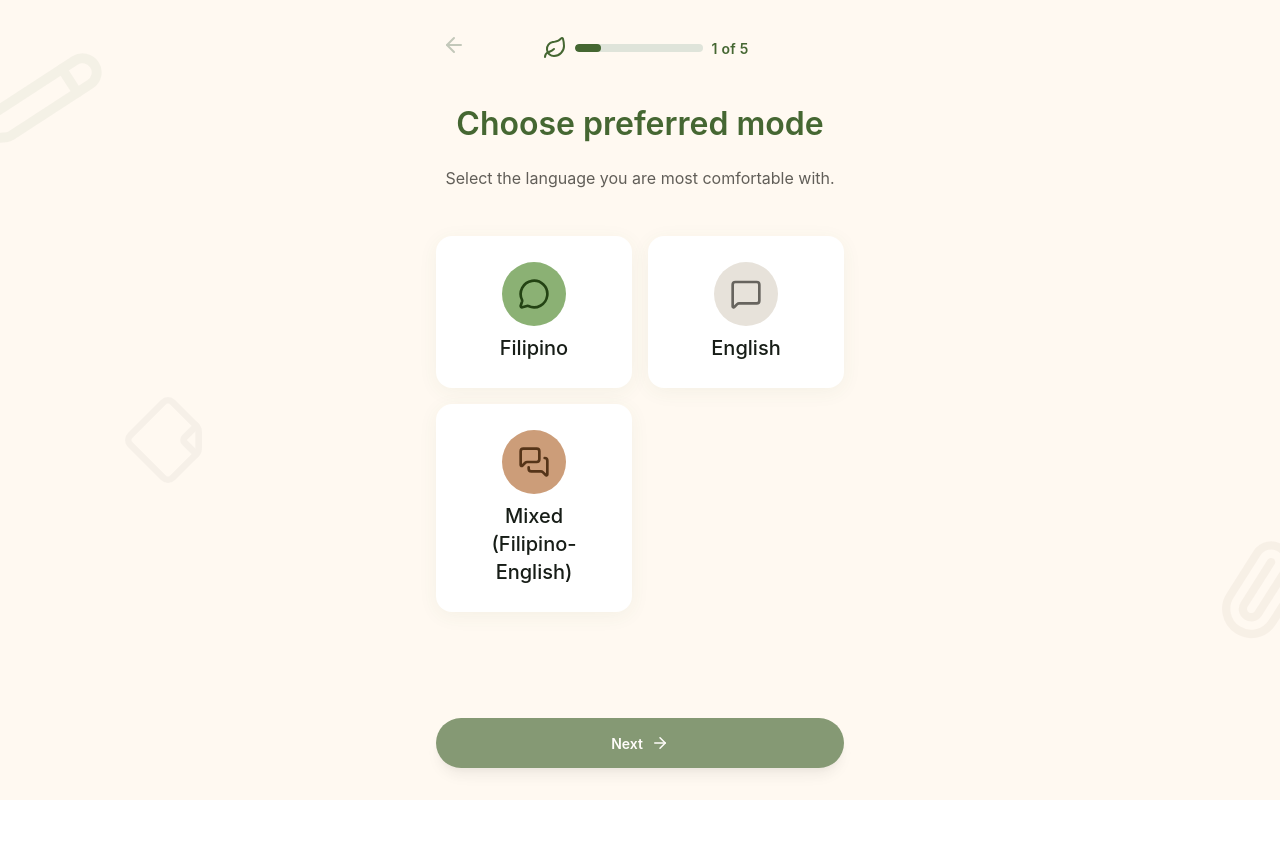
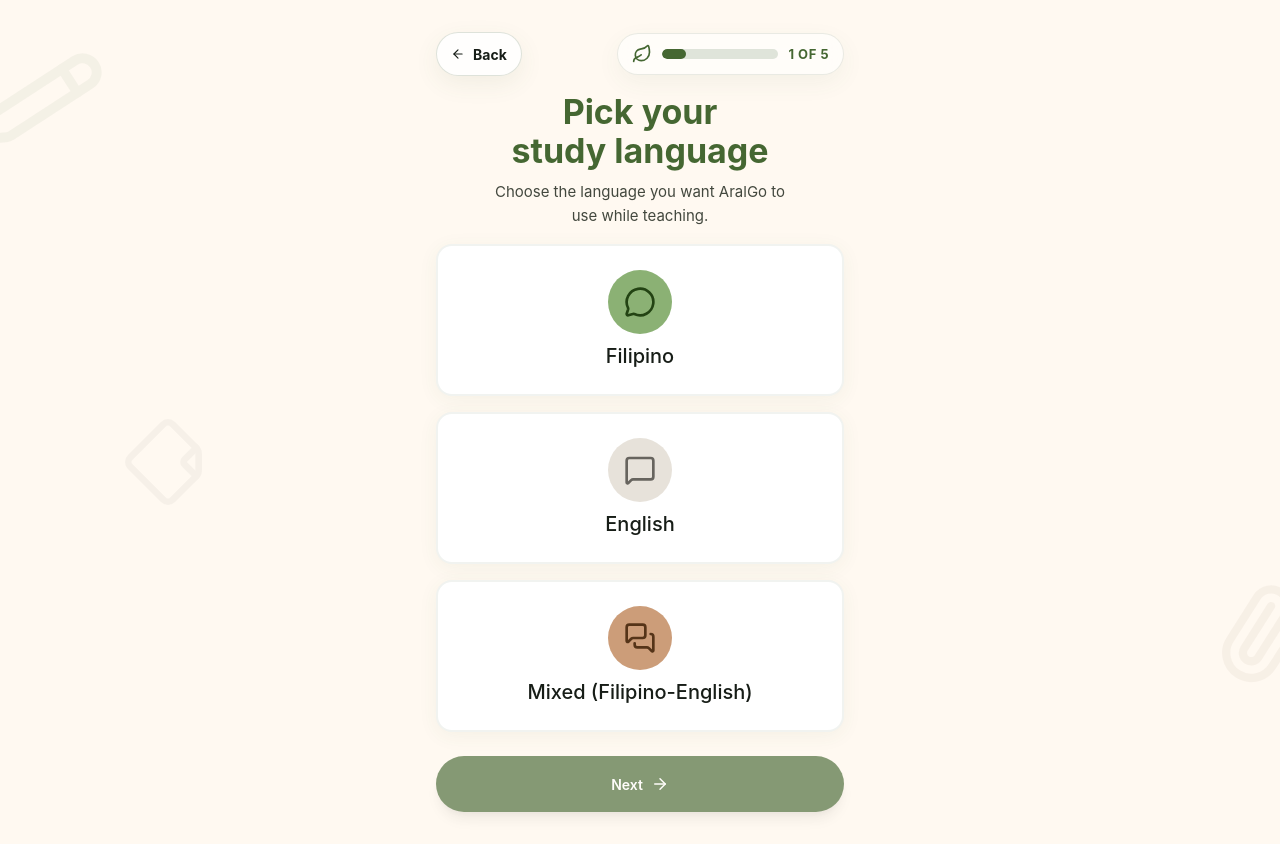
Before and after one commit to hornley/AralGo, a Next.js app: page /onboarding in a window 1280 px wide. Before the commit the page ends 800 px from the top, so only its background shows below. Built offline with nearby package versions, Linux system fonts and the light colour scheme.

Commit message:
Polish onboarding navigation and selection UX

```diff
--- a/app/onboarding/onboarding.module.css
+++ b/app/onboarding/onboarding.module.css
@@ -38,43 +38,99 @@
   justify-content: space-between;
   align-items: center;
   margin-bottom: 16px;
+  gap: 8px;
 }
 
 .backButton {
-  color: var(--color-outline-variant);
+  display: inline-flex;
+  align-items: center;
+  gap: 8px;
+  min-height: 44px;
+  padding: 0 14px;
+  border-radius: 9999px;
+  border: 1px solid rgba(74, 103, 65, 0.18);
+  background: rgba(255, 255, 255, 0.82);
+  color: var(--color-on-surface);
   cursor: pointer;
-  background: none;
-  border: none;
-  font-size: 24px;
+  font-family: var(--font-lexend), sans-serif;
+  font-size: 14px;
+  font-weight: 700;
+  box-shadow: 0 8px 24px rgba(74, 103, 65, 0.08);
+  backdrop-filter: blur(10px);
+  transition: transform 0.12s ease, box-shadow 0.12s ease, background-color 0.12s ease;
 }
 
-.spacer {
-  width: 24px;
+.backButton:hover,
+.backButton:focus-visible {
+  background: var(--color-surface);
+  box-shadow: 0 10px 28px rgba(74, 103, 65, 0.14);
+}
+
+.backButton:active {
+  transform: translateY(1px);
+}
+
+.backButton:focus-visible,
+.nextButton:focus-visible,
+.skipButton:focus-visible,
+.primaryButton:focus-visible,
+.secondaryButton:focus-visible {
+  outline: 3px solid rgba(74, 103, 65, 0.22);
+  outline-offset: 2px;
+}
+
+.stepLabelGroup {
+  display: flex;
+  flex-direction: column;
+  align-items: center;
+  gap: 4px;
+  margin-bottom: 10px;
+}
+
+.eyebrow {
+  margin: 0;
+  font-family: var(--font-lexend), sans-serif;
+  font-size: 11px;
+  line-height: 1.4;
+  font-weight: 800;
+  letter-spacing: 0.12em;
+  text-transform: uppercase;
+  color: var(--color-primary);
+}
+
+.stepLabel {
+  margin: 0;
+  font-size: 13px;
+  line-height: 1.4;
+  font-weight: 600;
+  color: var(--color-on-surface-variant);
 }
 
 .title {
   font-family: var(--font-lexend), sans-serif;
-  font-size: 28px;
-  line-height: 36px;
-  font-weight: 600;
+  font-size: 30px;
+  line-height: 1.15;
+  font-weight: 700;
   color: var(--color-primary);
   text-align: center;
-  margin-top: 24px;
-  margin-bottom: 8px;
+  margin: 0 0 10px;
+  max-width: 100%;
+  text-wrap: balance;
 }
 
 @media (min-width: 768px) {
   .title {
-    font-size: 32px;
-    line-height: 40px;
+    font-size: 34px;
   }
 }
 
 .subtitle {
-  font-size: 16px;
-  color: var(--color-secondary);
+  font-size: 15px;
+  line-height: 1.6;
+  color: var(--color-on-surface-variant);
   text-align: center;
-  margin-bottom: 32px;
+  margin: 0;
+  max-width: 32ch;
 }
 
 .content {
@@ -92,9 +148,17 @@
   gap: 16px;
 }
 
+.singleColumnGrid {
+  grid-template-columns: 1fr;
+}
+
 @media (min-width: 768px) {
   .grid {
     grid-template-columns: 1fr 1fr;
+  }
+
+  .singleColumnGrid {
+    grid-template-columns: 1fr;
   }
 }
 
@@ -148,12 +212,18 @@
   display: flex;
   justify-content: center;
   align-items: center;
+  min-height: 56px;
   cursor: pointer;
-  transition: transform 0.1s ease-in-out;
+  transition: transform 0.1s ease-in-out, box-shadow 0.12s ease;
 }
 
 .nextButton:active {
   transform: scale(0.95);
+}
+
+.nextButton:hover,
+.primaryButton:hover {
+  box-shadow: 0 12px 24px rgba(69, 103, 50, 0.2);
 }
 
 .nextButtonIcon {
@@ -171,16 +241,17 @@
 .skipButton {
   width: 100%;
   background-color: transparent;
-  color: var(--color-on-surface-variant);
+  color: var(--color-on-surface);
   font-family: var(--font-lexend), sans-serif;
   font-size: 14px;
   font-weight: 600;
   padding: 16px;
   border-radius: 9999px;
-  border: 1px solid var(--color-outline-variant);
+  border: 1px solid rgba(74, 103, 65, 0.24);
   display: flex;
   justify-content: center;
   align-items: center;
+  min-height: 56px;
   cursor: pointer;
   transition: all 0.1s ease-in-out;
 }
@@ -200,7 +271,8 @@
   margin: 12px 0 0;
   text-align: center;
   font-size: 14px;
-  color: var(--color-secondary);
+  line-height: 1.5;
+  color: var(--color-on-surface-variant);
 }
 
 /* Step 5: Celebration & Summary — Notebook "Well Done" Page */
@@ -214,7 +286,7 @@
 
 .starWrapper {
   position: relative;
-  margin-bottom: 16px;
+  margin-bottom: 12px;
 }
 
 .starGlow {
@@ -243,7 +315,7 @@
   font-weight: 700;
   color: var(--color-primary);
   text-align: center;
-  margin: 0 0 6px;
+  margin: 0 0 8px;
   line-height: 1.2;
 }
 
@@ -252,8 +324,20 @@
   color: var(--color-on-surface-variant);
   text-align: center;
   margin: 0 0 4px;
-  max-width: 300px;
+  max-width: 320px;
   line-height: 1.5;
+}
+
+.celebrationBadge {
+  margin: 0 0 8px;
+  padding: 6px 12px;
+  border-radius: 9999px;
+  background: rgba(74, 103, 65, 0.12);
+  color: var(--color-primary);
+  font-size: 12px;
+  font-weight: 700;
+  letter-spacing: 0.08em;
+  text-transform: uppercase;
 }
 
 /* Summary Cards — Sticky Note Style */
@@ -368,25 +452,26 @@
 .secondaryButton {
   width: 100%;
   background: transparent;
-  color: var(--color-on-surface-variant);
+  color: var(--color-on-surface);
   font-family: var(--font-quicksand), sans-serif;
   font-size: 14px;
   font-weight: 600;
-  padding: 14px;
+  padding: 14px 16px;
   border-radius: 9999px;
-  border: 1.5px solid var(--color-outline-variant);
+  border: 1.5px solid rgba(74, 103, 65, 0.24);
   cursor: pointer;
   transition: all 0.12s ease;
   display: flex;
   justify-content: center;
   align-items: center;
   gap: 6px;
+  min-height: 52px;
 }
 
 .secondaryButton:active {
   transform: scale(0.97);
   background-color: var(--color-surface-dim);
-  border-color: var(--color-on-surface-variant);
+  border-color: var(--color-on-surface);
 }
 
 .secondaryButton:disabled {
@@ -409,3 +494,15 @@
   margin: 4px 0 16px;
   opacity: 0.3;
 }
+
+@media (prefers-reduced-motion: reduce) {
+  .backButton,
+  .nextButton,
+  .skipButton,
+  .primaryButton,
+  .secondaryButton,
+  .starGlow {
+    transition: none;
+    animation: none;
+  }
+}
--- a/app/onboarding/page.tsx
+++ b/app/onboarding/page.tsx
@@ -16,6 +16,23 @@ import {
   type StudySetupDraft,
 } from '@/lib/study/study-setup';
 import styles from './onboarding.module.css';
+
+const stepDetails = {
+  1: {
+    title: 'Pick your study language',
+    subtitle: 'Choose the language you want AralGo to use while teaching.',
+  },
+  2: {
+  },
+  3: {
+  },
+  4: {
+  },
+  5: {
+    title: "You're all set",
+    subtitle: 'Check your setup, then start learning or head straight to your dashboard.',
+  },
+} as const;
 
 export default function OnboardingPage() {
   const router = useRouter();
@@ -157,24 +174,42 @@ export default function OnboardingPage() {
     );
   };
 
+  const renderHeader = ({
+    currentStep,
+    title,
+    subtitle,
+    onBack = handleBack,
+  }: {
+    currentStep: keyof typeof stepDetails;
+    title: string;
+    subtitle: string;
+    onBack?: () => void;
+  }) => (
+    <header className={styles.header}>
+      <div className={styles.headerTop}>
+        <button className={styles.backButton} onClick={onBack} type="button" aria-label="Go back">
+          <AppIcon name="arrow_back" />
+          <span>Back</span>
+        </button>
+        <LeafProgress currentStep={currentStep} totalSteps={totalSteps} />
+      </div>
+      <h1 className={styles.title}>{title}</h1>
+      <p className={styles.subtitle}>{subtitle}</p>
+    </header>
+  );
+
   const renderStep = () => {
     switch (step) {
       case 1:
         return (
           <>
-            <header className={styles.header}>
-              <div className={styles.headerTop}>
-                <button className={styles.backButton} onClick={handleBack}>
-                  <AppIcon name="arrow_back" />
-                </button>
-                <LeafProgress currentStep={1} totalSteps={totalSteps} />
-                <div className={styles.spacer}></div>
-              </div>
-              <h1 className={styles.title}>Choose preferred mode</h1>
-              <p className={styles.subtitle}>Select the language you are most comfortable with.</p>
-            </header>
+            {renderHeader({
+              currentStep: 1,
+              title: stepDetails[1].title,
+              subtitle: stepDetails[1].subtitle,
+            })}
             <div className={styles.content}>
-              <div className={styles.grid}>
+              <div className={`${styles.grid} ${styles.singleColumnGrid}`}>
                 <StationeryCard
                   title="Filipino"
                   icon="chat_bubble"
@@ -203,6 +238,7 @@ export default function OnboardingPage() {
                 className={styles.nextButton}
                 onClick={handleNext}
                 disabled={!language}
+                type="button"
               >
                 {t(language, 'common.next')}
                 <AppIcon name="arrow_forward" className={styles.nextButtonIcon} />
@@ -213,17 +249,11 @@ export default function OnboardingPage() {
       case 2:
         return (
           <>
-            <header className={styles.header}>
-              <div className={styles.headerTop}>
-                <button className={styles.backButton} onClick={handleBack}>
-                  <AppIcon name="arrow_back" />
-                </button>
-                <LeafProgress currentStep={2} totalSteps={totalSteps} />
-                <div className={styles.spacer}></div>
-              </div>
-              <h1 className={styles.title}>{t(language, 'grade.title')}</h1>
-              <p className={styles.subtitle}>{t(language, 'grade.subtitle')}</p>
-            </header>
+            {renderHeader({
+              currentStep: 2,
+              title: t(language, 'grade.title'),
+              subtitle: t(language, 'grade.subtitle'),
+            })}
             <div className={styles.content}>
               <div className={styles.grid}>
                 <StationeryCard
@@ -267,6 +297,7 @@ export default function OnboardingPage() {
                 className={styles.nextButton}
                 onClick={handleNext}
                 disabled={!gradeLevel}
+                type="button"
               >
                 {t(language, 'common.next')}
                 <AppIcon name="arrow_forward" className={styles.nextButtonIcon} />
@@ -277,17 +308,11 @@ export default function OnboardingPage() {
       case 3:
         return (
           <>
-            <header className={styles.header}>
-              <div className={styles.headerTop}>
-                <button className={styles.backButton} onClick={handleBack}>
-                  <AppIcon name="arrow_back" />
-                </button>
-                <LeafProgress currentStep={3} totalSteps={totalSteps} />
-                <div className={styles.spacer}></div>
-              </div>
-              <h1 className={styles.title}>{t(language, 'subject.title')}</h1>
-              <p className={styles.subtitle}>{t(language, 'subject.subtitle')}</p>
-            </header>
+            {renderHeader({
+              currentStep: 3,
+              title: t(language, 'subject.title'),
+              subtitle: t(language, 'subject.subtitle'),
+            })}
             <div className={styles.content}>
               <div className={styles.grid}>
                 <StationeryCard
@@ -331,6 +356,7 @@ export default function OnboardingPage() {
                 className={styles.nextButton}
                 onClick={handleNext}
                 disabled={subjects.length === 0}
+                type="button"
               >
                 {t(language, 'common.next')}
                 <AppIcon name="arrow_forward" className={styles.nextButtonIcon} />
@@ -341,17 +367,11 @@ export default function OnboardingPage() {
       case 4:
         return (
           <>
-            <header className={styles.header}>
-              <div className={styles.headerTop}>
-                <button className={styles.backButton} onClick={handleBack}>
-                  <AppIcon name="arrow_back" />
-                </button>
-                <LeafProgress currentStep={4} totalSteps={totalSteps} />
-                <div className={styles.spacer}></div>
-              </div>
-              <h1 className={styles.title}>{t(language, 'goal.title')}</h1>
-              <p className={styles.subtitle}>{t(language, 'goal.subtitle')}</p>
-            </header>
+            {renderHeader({
+              currentStep: 4,
+              title: t(language, 'goal.title'),
+              subtitle: t(language, 'goal.subtitle'),
+            })}
             <div className={styles.content}>
               <div className={styles.grid}>
                 <StationeryCard
@@ -379,16 +399,15 @@ export default function OnboardingPage() {
             </div>
             <footer className={styles.footer}>
               <div className={styles.buttonGroup}>
-                {goal ? (
-                  <button className={styles.nextButton} onClick={handleNext}>
-                    {t(language, 'common.next')}
-                    <AppIcon name="arrow_forward" className={styles.nextButtonIcon} />
+                <button className={styles.nextButton} onClick={handleNext} type="button">
+                  {t(language, 'common.next')}
+                  <AppIcon name="arrow_forward" className={styles.nextButtonIcon} />
+                </button>
+                {!goal ? (
+                  <button className={styles.skipButton} onClick={handleNext} type="button">
+                    Skip for now
                   </button>
-                ) : (
-                  <button className={styles.skipButton} onClick={handleNext}>
-                    {t(language, 'common.skip')}
-                  </button>
-                )}
+                ) : null}
               </div>
             </footer>
           </>
@@ -396,23 +415,22 @@ export default function OnboardingPage() {
       case 5:
         return (
           <>
-            <header className={styles.header}>
-              <div className={styles.headerTop}>
-                <button className={styles.backButton} onClick={() => setStep(4)}>
-                  <AppIcon name="arrow_back" />
-                </button>
-                <div className={styles.spacer}></div>
-              </div>
-            </header>
+            {renderHeader({
+              currentStep: 5,
+              title: stepDetails[5].title,
+              subtitle: stepDetails[5].subtitle,
+              onBack: () => setStep(4),
+            })}
             <div className={styles.content}>
               <div className={styles.celebration}>
                 <div className={styles.starWrapper}>
                   <div className={styles.starGlow} />
                   <AppIcon name="stars" className={styles.celebrationIcon} />
                 </div>
-                <h2 className={styles.celebrationTitle}>You&apos;re all set!</h2>
+                <p className={styles.celebrationBadge}>Profile ready</p>
+                <h2 className={styles.celebrationTitle}>Your learner profile is ready.</h2>
                 <p className={styles.celebrationSub}>
-                  Your study profile is ready. Here&apos;s a quick look at what you chose.
+                  Review your choices, then start with a lesson or go to your dashboard.
                 </p>
                 <div className={styles.notebookLine} />
               </div>
@@ -450,12 +468,12 @@ export default function OnboardingPage() {
             </div>
             <footer className={styles.footer}>
               <div className={styles.buttonGroup}>
-                <button className={styles.primaryButton} onClick={handleCreateLesson} disabled={isPending}>
+                <button className={styles.primaryButton} onClick={handleCreateLesson} disabled={isPending} type="button">
                   <AppIcon name="auto_stories" />
                   Create your first lesson
                 </button>
-                <button className={styles.secondaryButton} onClick={handleGoToDashboard} disabled={isPending}>
-                  Head to Dashboard
+                <button className={styles.secondaryButton} onClick={handleGoToDashboard} disabled={isPending} type="button">
+                  Go to dashboard instead
                 </button>
               </div>
             </footer>
--- a/components/LeafProgress.module.css
+++ b/components/LeafProgress.module.css
@@ -1,17 +1,23 @@
 .container {
   display: flex;
   align-items: center;
-  gap: 8px;
+  gap: 10px;
+  padding: 10px 14px;
+  border-radius: 9999px;
+  background: rgba(255, 255, 255, 0.58);
+  border: 1px solid rgba(74, 103, 65, 0.12);
+  box-shadow: 0 8px 24px rgba(74, 103, 65, 0.06);
+  backdrop-filter: blur(10px);
 }
 
 .icon {
   color: var(--color-primary);
-  font-size: 24px;
+  font-size: 20px;
 }
 
 .track {
-  width: 128px;
-  height: 8px;
+  width: 116px;
+  height: 10px;
   background-color: var(--color-surface-variant);
   border-radius: 9999px;
   overflow: hidden;
@@ -26,8 +32,9 @@
 
 .text {
   font-family: var(--font-lexend), sans-serif;
-  font-size: 14px;
-  font-weight: 600;
+  font-size: 13px;
+  font-weight: 700;
   color: var(--color-primary);
-  letter-spacing: 0.02em;
+  letter-spacing: 0.04em;
+  text-transform: uppercase;
 }
--- a/components/StationeryCard.module.css
+++ b/components/StationeryCard.module.css
@@ -1,7 +1,7 @@
 .card {
   background-color: var(--color-on-primary);
   box-shadow: var(--shadow-cozy);
-  border: 2px solid transparent;
+  border: 2px solid rgba(74, 103, 65, 0.08);
   border-radius: 1rem;
   padding: 24px;
   display: flex;
@@ -18,13 +18,13 @@
 
 .card:hover, .card:focus-visible {
   box-shadow: var(--shadow-cozy-active);
-  transform: translateY(2px);
+  transform: translateY(-1px);
 }
 
 .cardSelected {
-  background-color: var(--color-surface-container-low);
+  background: linear-gradient(180deg, rgba(234, 240, 229, 0.9) 0%, rgba(255, 255, 255, 0.96) 100%);
   box-shadow: var(--shadow-cozy-selected);
-  border-color: var(--color-primary-container);
+  border-color: var(--color-primary);
 }
 
 .iconWrapper {
@@ -35,6 +35,7 @@
   align-items: center;
   justify-content: center;
   margin-bottom: 8px;
+  transition: transform 0.18s ease;
 }
 
 .iconWrapper[data-color="tertiary"] { background-color: var(--color-tertiary-container); color: var(--color-on-tertiary-container); }
@@ -66,3 +67,12 @@
   color: var(--color-primary);
   font-size: 24px;
 }
+
+.cardSelected .iconWrapper {
+  transform: scale(1.05);
+}
+
+.card:focus-visible {
+  outline: 3px solid rgba(74, 103, 65, 0.2);
+  outline-offset: 3px;
+}
```
